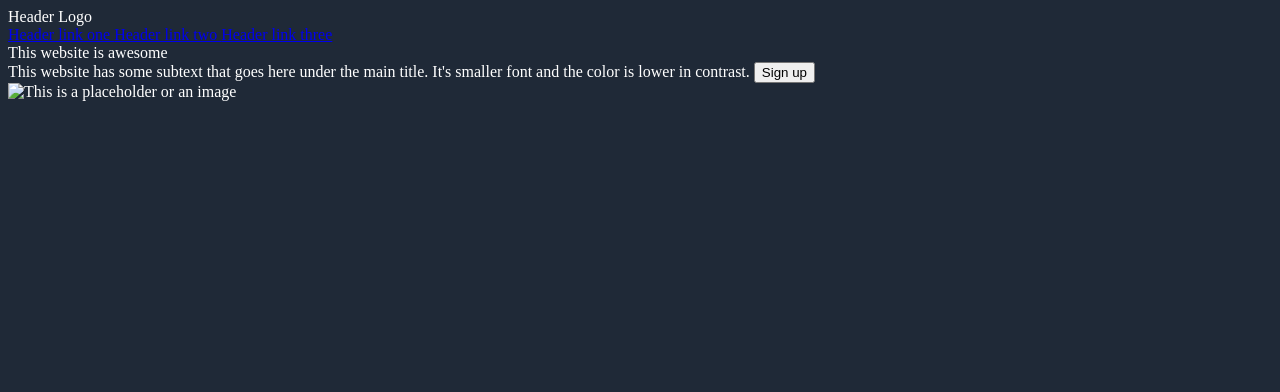
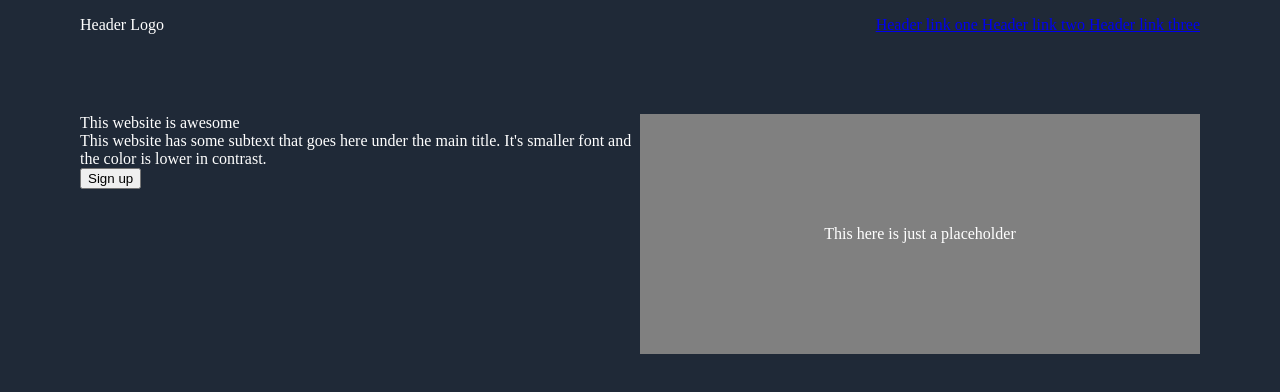
Before and after one commit to LucidZero/foundations-landing-page, a plain HTML site: page index.html in a window 1280 px wide. Drawn offline with Linux system fonts and the light colour scheme.

Commit message:
centered placeholder text into the image, did some tweaks in html as well

```diff
--- a/index.html
+++ b/index.html
@@ -25,14 +25,14 @@
                 </a>
             </div>
         </div>
-        <div>
+        <div class="headerBox">
             <div class="headerLeft">
                 <div class="headerTitle">
                     This website is awesome
-                </headerTitle>
+                </div>
                 <div class="headerText">
                     This website has some subtext that goes here under the main title. It's smaller font and the color is lower in contrast.
-                </headerText>
+                </div>
                 <button type="button">
                     Sign up
                 </button>
@@ -40,8 +40,8 @@
             </div>
 
             <div class="headerImage">
-
-                <img src="" alt="This is a placeholder or an image">
+                <p>This here is just a placeholder</p>
+                <img src="" onerror="this.style.display='none'">
 
             </div>
 
--- a/style.css
+++ b/style.css
@@ -1,7 +1,42 @@
 body{
     background-color: #1f2937;
+    margin: 0 10vh 0 10vh;
+    display: flex;
+    flex: 1;
 }
 .headerBody{
+display: flex;
 flex: 1;
 color: white;
+flex-direction: column;
+width: 90vh;
 }
+.header{
+    display: flex;
+    padding-top: 2vh;
+    justify-content: space-between;
+
+}
+.headerBox{
+    padding-top: 10vh;
+    display: flex;
+    justify-content: space-between;
+    height: 30vh;
+}
+.headerLeft{
+    width: 50vw;
+}
+.headerImage{
+    background-color: gray;
+    width: 50vw;
+    position: relative;
+
+}
+.headerImage p{
+    margin: 0;
+    position: absolute;
+    top: 50%;
+    left: 50%;
+    margin-right: -50%;
+    transform: translate(-50%, -50%)
+}
```
